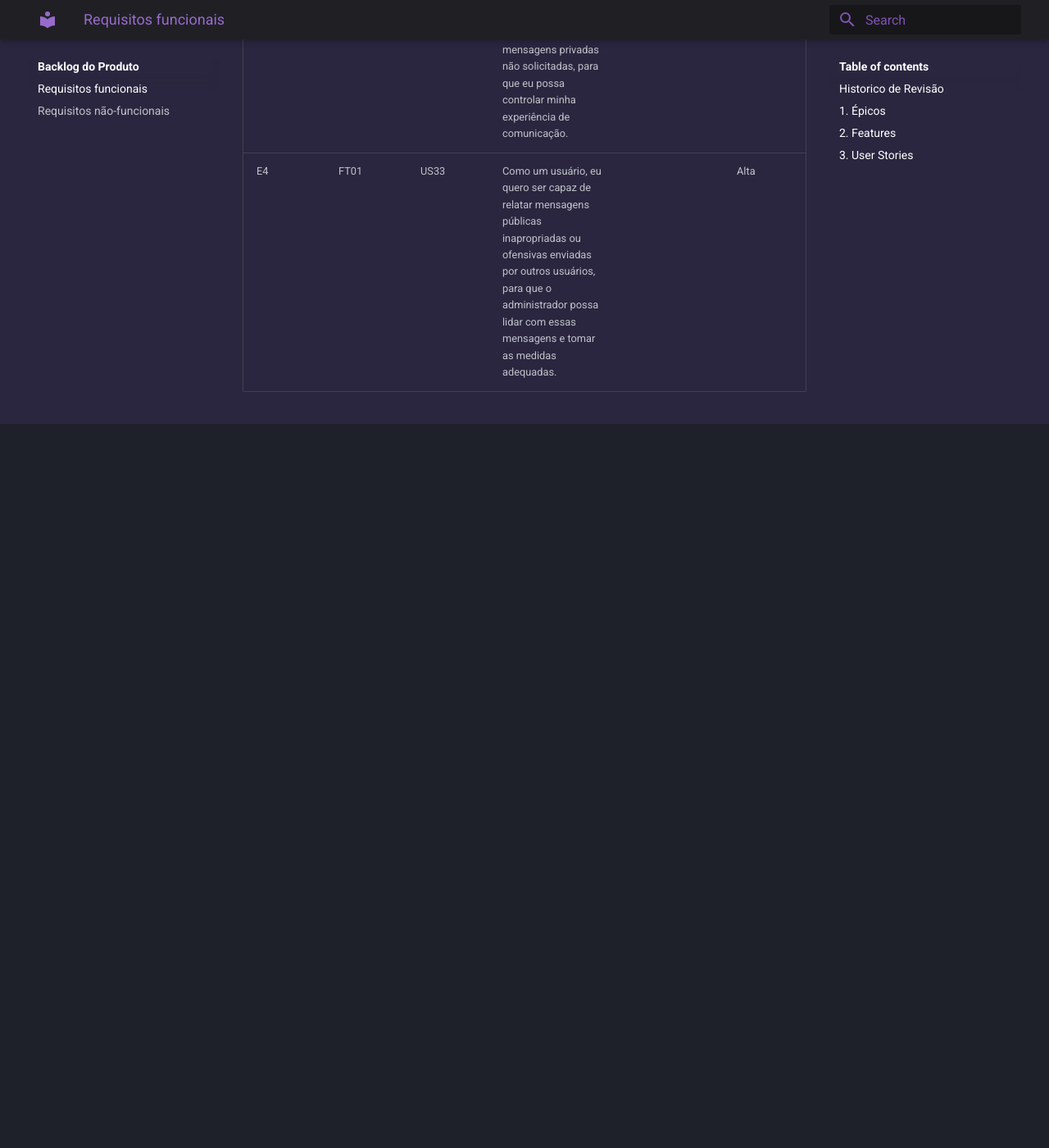
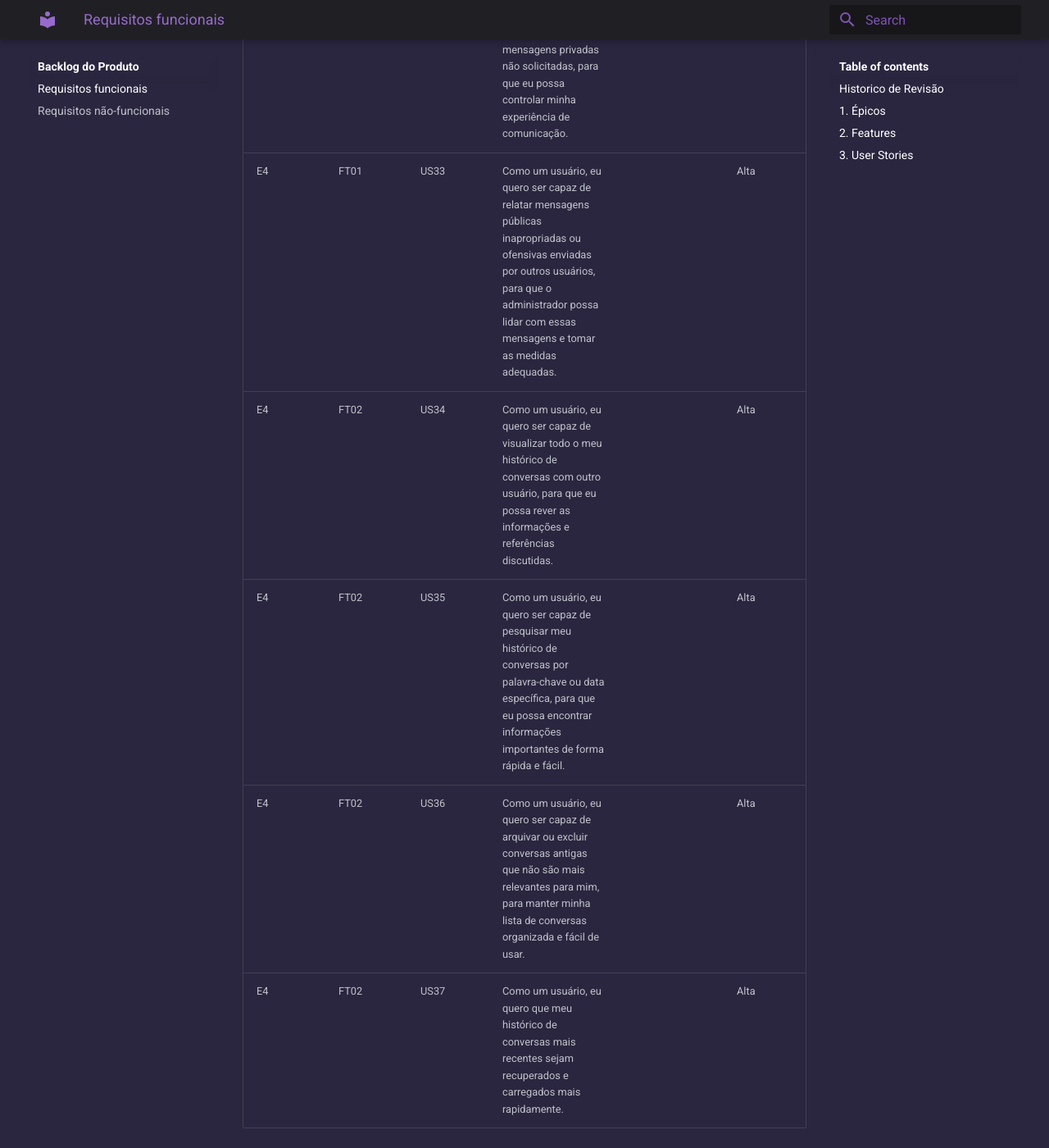
Before and after one commit to mdsreq-fga-unb/2023.1-TwoDo, an MkDocs documentation site: the page built from docs/backlog/index.md, in a window 1280 px wide and 1400 px high, scrolled down 10067 px. Shown: the whole window at 82% size. Built offline with MkDocs 1.6.1 and Material for MkDocs 9.7.7, drawn with Linux system fonts in a browser that asks for light colours; before the commit the page ends 10584 px from its top, so only the background shows below that.

Commit message:
att E4 - FT2

```diff
--- a/docs/backlog/index.md
+++ b/docs/backlog/index.md
@@ -309,5 +309,41 @@
 <td>Alta</td>
 </tr>
 
+<tr>
+<td>E4</td>
+<td>FT02</td>
+<td>US34</td>
+<td>Como um usuário, eu quero ser capaz de visualizar todo o meu histórico de conversas com outro usuário, para que eu possa rever as informações e referências discutidas.</td>
+<td></td>
+<td>Alta</td>
+</tr>
+
+<tr>
+<td>E4</td>
+<td>FT02</td>
+<td>US35</td>
+<td>Como um usuário, eu quero ser capaz de pesquisar meu histórico de conversas por palavra-chave ou data específica, para que eu possa encontrar informações importantes de forma rápida e fácil.</td>
+<td></td>
+<td>Alta</td>
+</tr>
+
+<tr>
+<td>E4</td>
+<td>FT02</td>
+<td>US36</td>
+<td>Como um usuário, eu quero ser capaz de arquivar ou excluir conversas antigas que não são mais relevantes para mim, para manter minha lista de conversas organizada e fácil de usar.</td>
+<td></td>
+<td>Alta</td>
+</tr>
+
+<tr>
+<td>E4</td>
+<td>FT02</td>
+<td>US37</td>
+<td>Como um usuário, eu quero que meu histórico de conversas mais recentes sejam recuperados e carregados mais rapidamente.</td>
+<td></td>
+<td>Alta</td>
+</tr>
+
 </tbody>
 </table>
```
